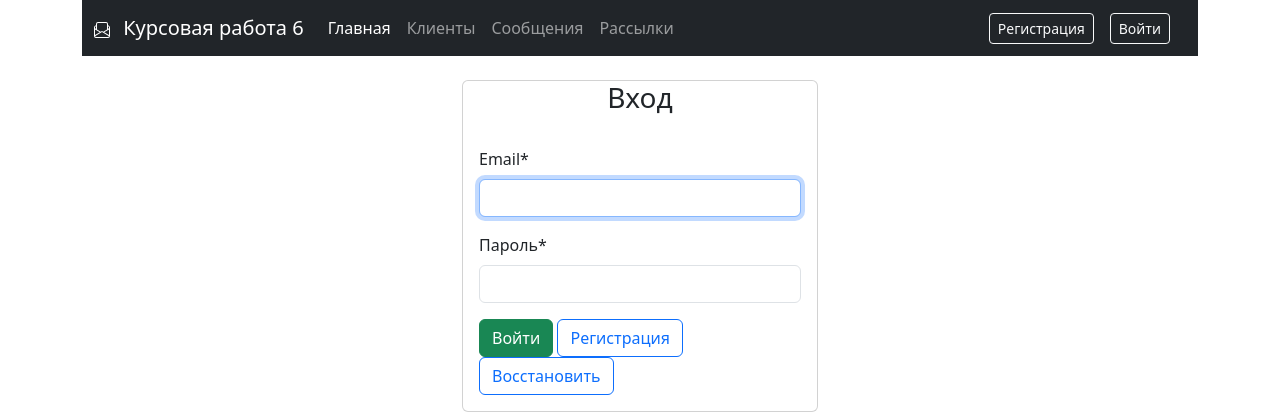
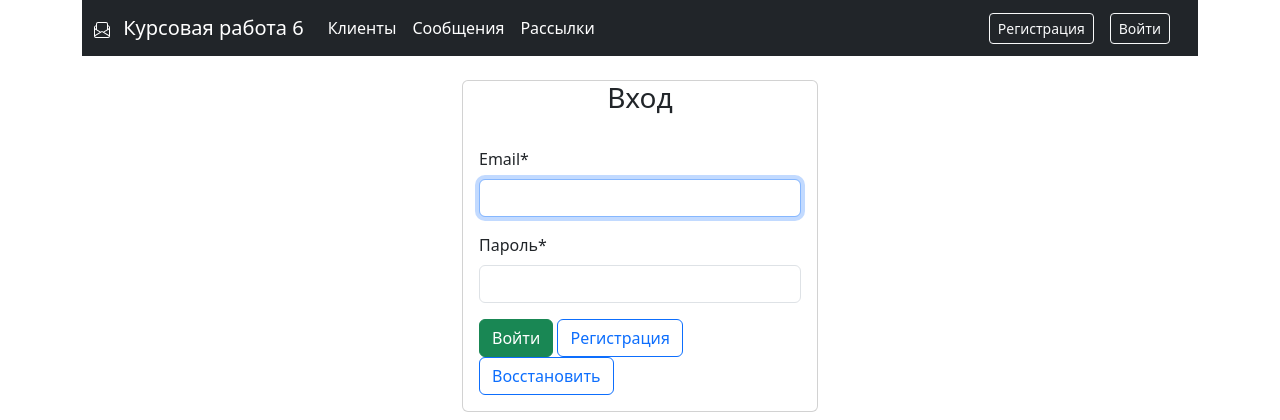
Before and after one commit to AidarPutilov/Kurs6, a Django app: page /users/?next=/deleteclient/1 in a window 1280 px wide. Shown: the top 420 px of the page. Run offline with Django 5.2, Linux system fonts and the light colour scheme; some libraries are stand-ins or nearby versions.

Commit message:
Edit header

```diff
--- a/main/templates/include/header.html
+++ b/main/templates/include/header.html
@@ -11,21 +11,21 @@
           </button>
           <div class="collapse navbar-collapse" id="navbarCollapse">
             <ul class="navbar-nav me-auto mb-2 mb-md-0">
+              {% comment %} <li class="nav-item">
+                <a class="nav-link active" aria-current="page" href="/">Главная</a>
+              </li> {% endcomment %}
               <li class="nav-item">
-                <a class="nav-link active" aria-current="page" href="/">Главная</a>
+                <a class="nav-link active" href="{% url 'main:list_client' %}">Клиенты</a>
               </li>
               <li class="nav-item">
-                <a class="nav-link" href="{% url 'main:list_client' %}">Клиенты</a>
+                <a class="nav-link active" href="{% url 'main:list_message' %}">Сообщения</a>
               </li>
               <li class="nav-item">
-                <a class="nav-link" href="{% url 'main:list_message' %}">Сообщения</a>
-              </li>
-              <li class="nav-item">
-                <a class="nav-link" href="{% url 'main:list_mailing' %}">Рассылки</a>
+                <a class="nav-link active" href="{% url 'main:list_mailing' %}">Рассылки</a>
               </li>
               {% if user.is_authenticated and perms.users.can_view_users_list %}
               <li class="nav-item">
-                <a class="nav-link" href="{% url 'users:list_users' %}">Пользователи</a>
+                <a class="nav-link active" href="{% url 'users:list_users' %}">Пользователи</a>
               </li>
               {% endif %}
             </ul>
```
